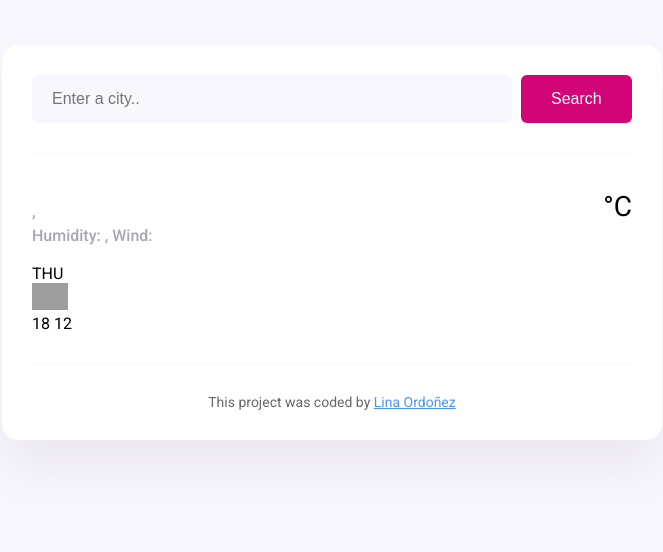
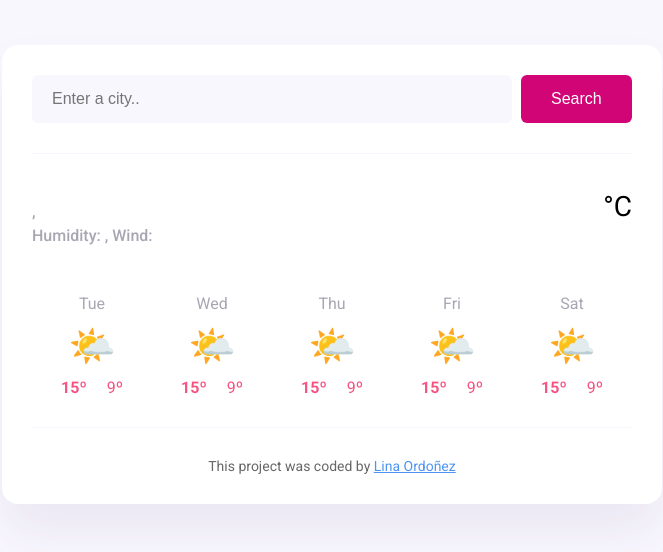
Before and after one commit to linaor/SPC-WEEK-7, a plain HTML site: page index.html in a window 1280 px wide. Shown: the whole page, without its empty margins (308-971 px from the left). Drawn offline with nearby package versions, Linux system fonts and the light colour scheme; no server answers; grey boxes are pictures that could not be loaded.

Commit message:
inject the forecast HTML from JavaScript

```diff
--- a/index.html
+++ b/index.html
@@ -45,23 +45,7 @@
             <div class="weatehr-app-unit">°C</div>
           </div>
         </div>
-        <div class="weatehr-forecast">
-          <div class="row">
-            <div class="col-2">
-              <div class="weather-forecast-date">THU</div>
-
-              <img
-                src="http://shecodes-assets.s3.amazonaws.com/api/weather/icons/clear-sky-night.png"
-                alt=""
-                width="36"
-              />
-              <div class="weather-forecast-temperature">
-                <span class="weather-forecast-temperature-max"> 18 </span>
-                <span class="weather-forecast-temperature-min">12</span>
-              </div>
-            </div>
-          </div>
-        </div>
+        <div class="weather-forecast" id="forecast"></div>
       </main>
 
       <footer>
--- a/src/index.js
+++ b/src/index.js
@@ -52,7 +52,33 @@ function handleSearchSubmit(event) {
   searchCity(searchInput.value);
 }
 
+function displayForecast() {
+  let days = ["Tue", "Wed", "Thu", "Fri", "Sat"];
+  let forecastHtml = "";
+
+  days.forEach(function (day) {
+    forecastHtml =
+      forecastHtml +
+      `
+      <div class="weather-forecast-day">
+        <div class="weather-forecast-date">${day}</div>
+        <div class="weather-forecast-icon">🌤️</div>
+        <div class="weather-forecast-temperatures">
+          <div class="weather-forecast-temperature">
+            <strong>15º</strong>
+          </div>
+          <div class="weather-forecast-temperature">9º</div>
+        </div>
+      </div>
+    `;
+  });
+
+  let forecastElement = document.querySelector("#forecast");
+  forecastElement.innerHTML = forecastHtml;
+}
+
 let searchFormElement = document.querySelector("#search-form");
 searchFormElement.addEventListener("submit", handleSearchSubmit);
 
-searchCity("Viena");
+searchCity("Vienna");
+displayForecast();
--- a/src/style.css
+++ b/src/style.css
@@ -86,21 +86,34 @@ main {
   font-size: 28px;
 }
 
-.weather-forcast {
-  margin-top: 20px;
-  text-align: center;
-  color: hsl(283, 80%, 37%);
+.weather-forecast {
+  display: flex;
+  justify-content: space-around;
+  margin-top: 30px;
 }
 
-.weather-forcast-date {
+.weather-forecast-date {
+  text-align: center;
+  color: rgba(39, 33, 66, 0.4);
   font-size: 16px;
-  opacity: 0.5;
+  line-height: 20px;
+  margin-bottom: 10px;
 }
-.weather-forcast-temperature-min {
-  opacity: 0.5;
+
+.weather-forecast-icon {
+  font-size: 38px;
+  text-align: center;
 }
-.weather-forcast-temperature {
-  font-size: 14px;
+.weather-forecast-temperatures {
+  text-align: center;
+  color: #f65282;
+  margin-top: 10px;
+  display: flex;
+  justify-content: center;
+}
+
+.weather-forecast-temperature {
+  padding: 0 10px;
 }
 
 footer {
```
